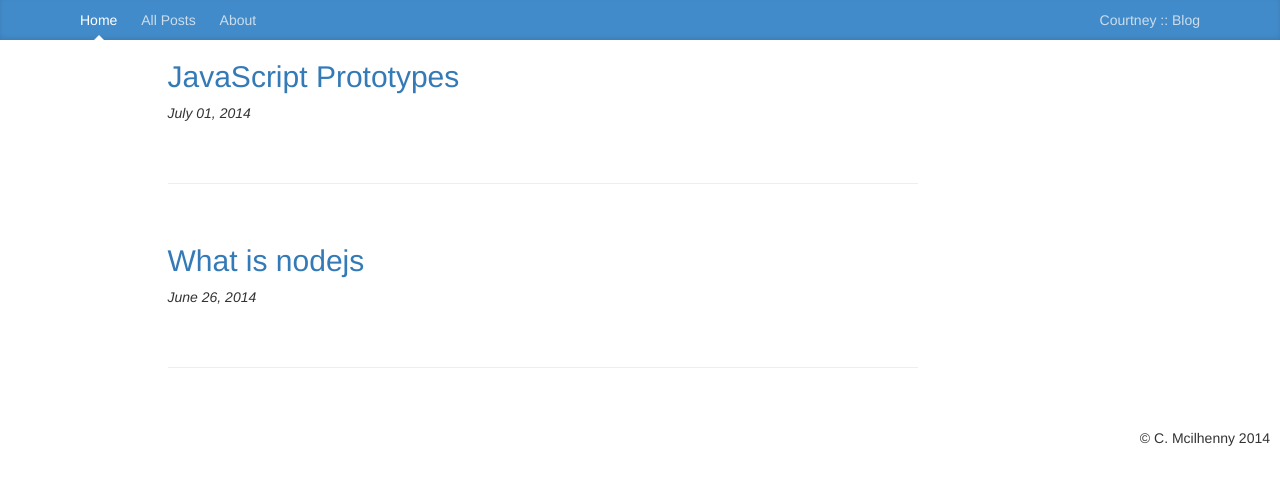
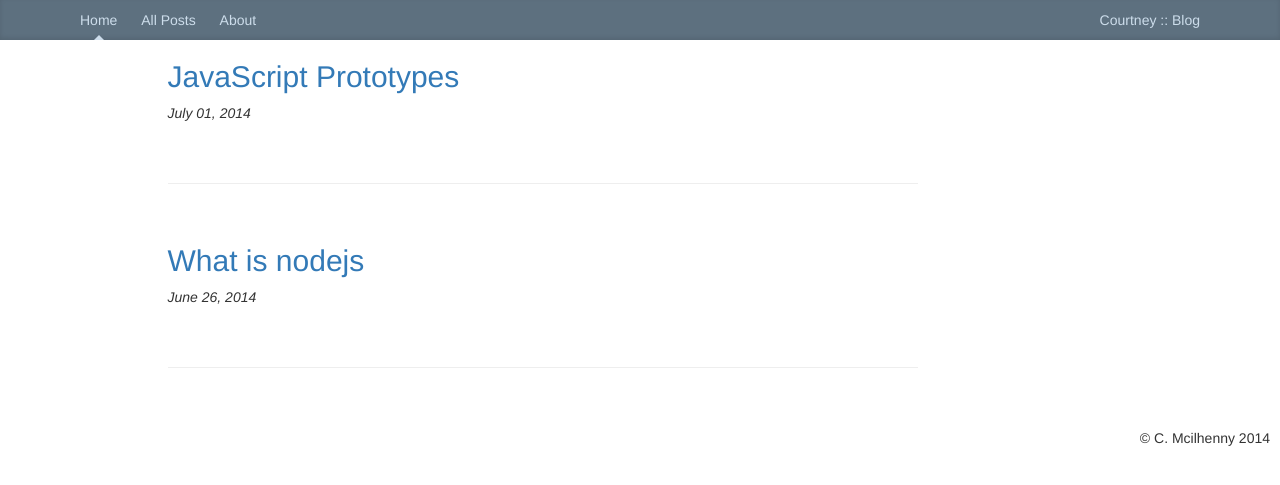
Before and after one commit to cmcilhenny/cmcilhenny.github.io, a Jekyll site: the page built from archive.html, in a window 1280 px wide. Shown: the top 485 px of the page. Built offline with Jekyll 4.4.1, drawn with Linux system fonts in a browser that asks for light colours; nearby versions of some CDN libraries.

Commit message:
updating layout and styling.

```diff
--- a/_includes/header.html
+++ b/_includes/header.html
@@ -1,10 +1,10 @@
 <div class="blog-masthead">
 	<div class="container">
 		 <nav class="blog-nav">
-		  <a class="blog-nav-item active" href="index.html">Home</a>
-		  <a class="blog-nav-item" href="archive.html">All Posts</a>
-		  <a class="blog-nav-item" href="about.html">About</a>
-		  <a class="blog-nav-item pull-right" href="index.html">Courtney :: Blog</a>
+		  <a class="blog-nav-item active" href="/index.html">Home</a>
+		  <a class="blog-nav-item" href="/archive.html">All Posts</a>
+		  <a class="blog-nav-item" href="/about.html">About</a>
+		  <a class="blog-nav-item pull-right" href="/index.html">Courtney :: Blog</a>
 		 </nav>
 	</div>
  </div>
--- a/_layouts/post.html
+++ b/_layouts/post.html
@@ -4,7 +4,7 @@
 <head>
 	<meta name="viewport" content="width=device-width, initial-scale=1">
 	<title>{{page.title}}</title>
-	<link rel="stylesheet" type="text/css" href="./css/stylesheet.css">
+	<link rel="stylesheet" type="text/css" href="../../../css/stylesheet.css">
 	<script src="https://ajax.googleapis.com/ajax/libs/jquery/1.11.1/jquery.min.js"></script>
 	<link rel="stylesheet" href="//maxcdn.bootstrapcdn.com/bootstrap/3.2.0/css/bootstrap.min.css">
 	<link rel="stylesheet" href="//maxcdn.bootstrapcdn.com/bootstrap/3.2.0/css/bootstrap-theme.min.css">
--- a/css/stylesheet.css
+++ b/css/stylesheet.css
@@ -9,7 +9,7 @@
  */
 
 .blog-masthead {
-  background-color: #428bca;
+  background-color: #5D707F;
   -webkit-box-shadow: inset 0 -2px 5px rgba(0,0,0,.1);
           box-shadow: inset 0 -2px 5px rgba(0,0,0,.1);
 }
@@ -24,13 +24,13 @@
 }
 .blog-nav-item:hover,
 .blog-nav-item:focus {
-  color: #fff;
+  color: #66CDAA;
   text-decoration: none;
 }
 
 /* Active state gets a caret at the bottom */
 .blog-nav .active {
-  color: #fff;
+  color: #cdddeb;
 }
 .blog-nav .active:after {
   position: absolute;
```
Also changed, not shown: _layouts/default.html (indentation only).
